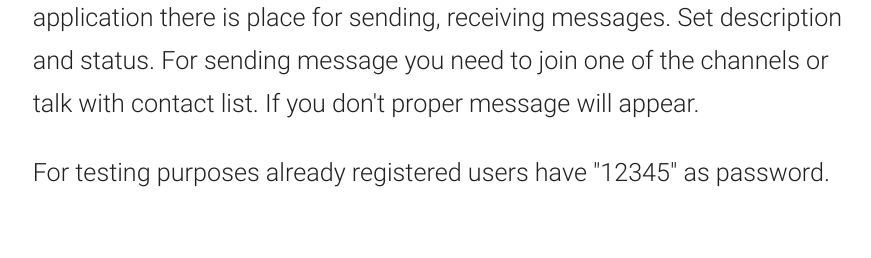
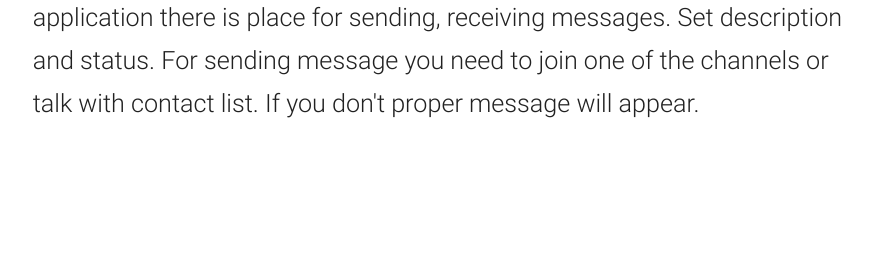
Before and after one commit to Fajkowsky/LiveChat, a Flask app: page / in a window 1280 px wide. Shown: the part 381-639 px from the top of the page, without its empty margins (409-1280 px from the left). Run offline with Flask 2, Linux system fonts and the light colour scheme; some libraries are stand-ins or nearby versions.

Commit message:
changes for github

```diff
--- a/templates/login.html
+++ b/templates/login.html
@@ -29,9 +29,6 @@
                 On right side of application there is place for sending, receiving messages. Set description and status.
                 For sending message you need to join one of the channels or talk with contact list. If you don't proper message will appear.
             </p>
-            <p class="flow-text">
-                For testing purposes already registered users have "12345" as password.
-            </p>
         </div>
     </div>
 
```
Also changed, not shown: README.md.
